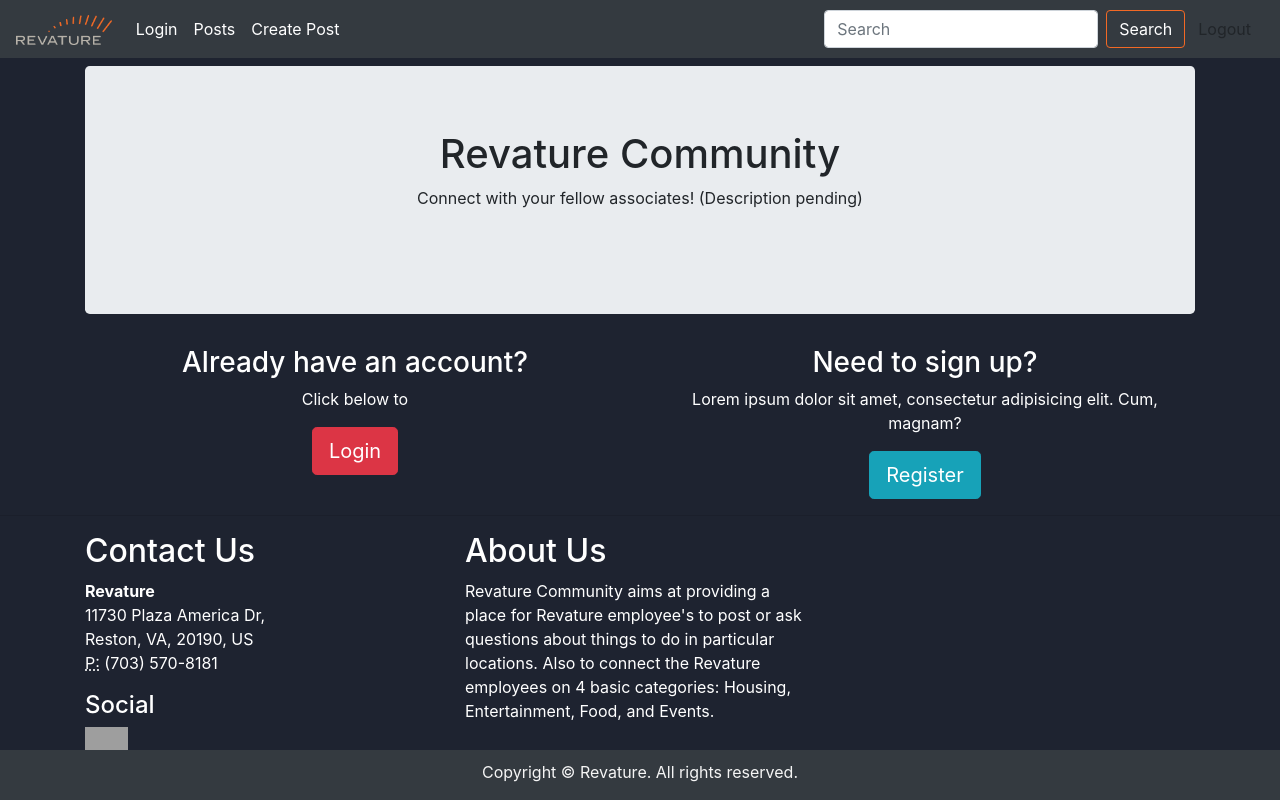
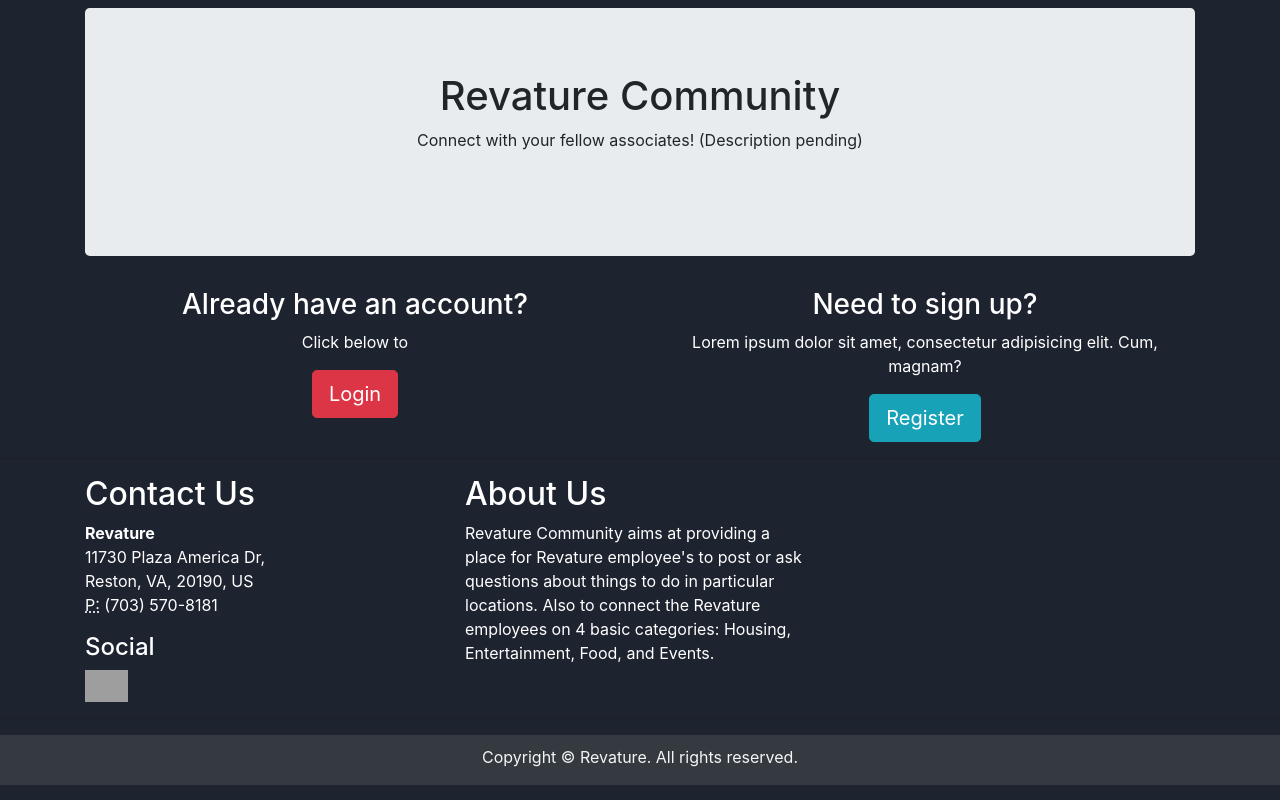
Before and after one commit to Revature-Community/revature-community-front-end, an Angular app: page / in a window 1280 px wide. Built offline with nearby package versions, Linux system fonts and the light colour scheme; grey boxes are pictures that could not be loaded.

Commit message:
updated version

```diff
--- a/src/app/app.component.html
+++ b/src/app/app.component.html
@@ -1,4 +1,4 @@
-<app-topnav></app-topnav>
+
 <!-- <app-reponse [postId]=1></app-reponse> -->
 
     <app-topnav *ngIf=isLoggedIn></app-topnav>
--- a/src/app/footer/footer.component.css
+++ b/src/app/footer/footer.component.css
@@ -8,7 +8,7 @@
 }
 
 #footer{
-    position:absolute;
+    /* position:absolute; */
     bottom: 0;
     color:#f5f5f5;
     height: 50px;
--- a/src/app/footer/footer.component.html
+++ b/src/app/footer/footer.component.html
@@ -1,5 +1,5 @@
 <footer id="footer" class="text-center bg-dark">
-    <div class="container-fluid">
+    <div class="container">
         <div class="row">
             <div class="col-12">
                 <!-- <ul>
--- a/src/app/location.service.ts
+++ b/src/app/location.service.ts
@@ -8,7 +8,7 @@
   providedIn: 'root'
 })
 export class LocationService {
-  baseurl='localhost:8085/locations/'
+  baseurl='http://localhost:8085/locations/'
   constructor(private http:HttpClient) {}
 
   //POST
```
